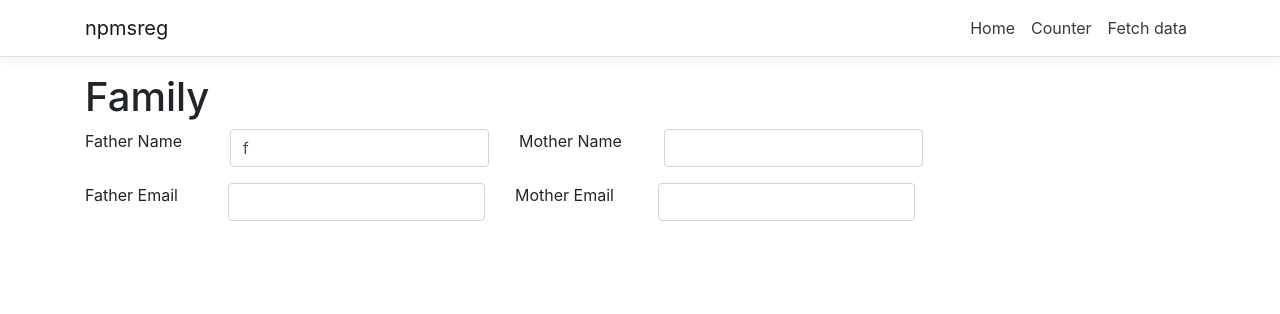
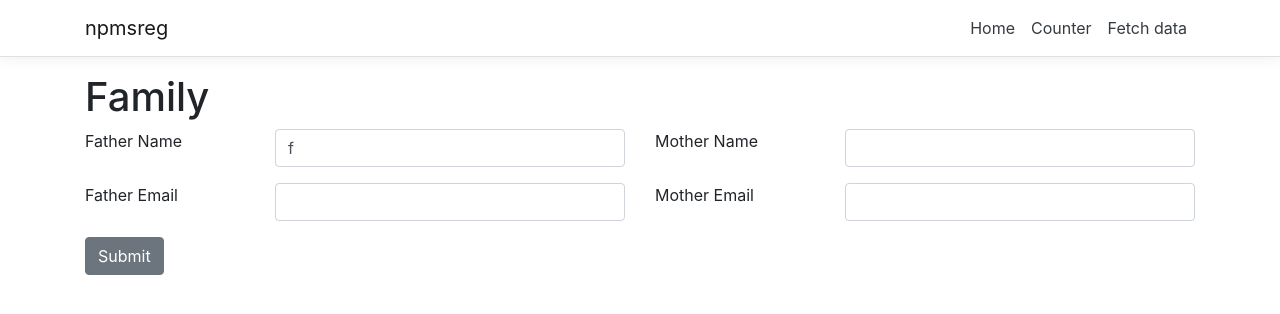
Before and after one commit to hengyiliu/npmsreg, a React (Create React App) app in the folder ClientApp/: page /family in a window 1280 px wide. Shown: the top 314 px of the page. Built offline with nearby package versions, Linux system fonts and the light colour scheme; no server answers.

Commit message:
add update

```diff
--- a/ClientApp/src/actions/actions.tsx
+++ b/ClientApp/src/actions/actions.tsx
@@ -57,9 +57,8 @@ export function GetFamilyData(id: number) {
 export function UpdateFamilyData(family: IFamily) {
   return async (dispatch: ThunkDispatch<IRegStoreState, {}, FamilyActionType>) => {
     console.log(family);
-/*
-    const resp = await fetch("/api/families", {
-      method: 'POST', // *GET, POST, PUT, DELETE, etc.
+    const resp = await fetch("/api/families/" + family.id , {
+      method: 'PUT', // *GET, POST, PUT, DELETE, etc.
       headers: {
         'Content-Type': 'application/json'
       },
@@ -68,7 +67,5 @@ export function UpdateFamilyData(family: IFamily) {
 
     var json = await resp.json() as IFamily;
     dispatch(UpdateFamily(json));
-*/
-    dispatch(UpdateFamily(family));
   }
 }
--- a/ClientApp/src/components/Family.tsx
+++ b/ClientApp/src/components/Family.tsx
@@ -1,5 +1,5 @@
 import React, { Component } from 'react';
-import { Form, FormGroup, Input, Label, Container, Row, Col } from 'reactstrap';
+import { Form, FormGroup, Input, Label, Container, Row, Col, Button } from 'reactstrap';
 import { Dispatch } from 'redux';
 import { connect } from 'react-redux';
 import { GetFamily, FamilyActionType, GetFamilyData, UpdateFamilyData } from '../actions/actions';
@@ -17,24 +17,19 @@ export interface IFamilyProps {
 
 const FamilySection = (props: FormikProps<IFamily>) =>
   <Form onSubmit={props.handleSubmit}>
-    <Container>
-      <Row>
     <FormGroup row>
       <Col md={2}><Label for="fatherName">Father Name</Label></Col>
       <Col md={4}><Input tag={Field} name="fatherName" type="text" /></Col>
       <Col md={2}><Label for="motherName">Mother Name</Label></Col>
       <Col md={4}><Input tag={Field} name="motherName" type="text" /></Col>
     </FormGroup>
-      </Row>
-      <Row>
     <FormGroup row>
       <Col md={2}><Label for="fatherEmail">Father Email</Label></Col>
       <Col md={4}><Input tag={Field} name="fatherEmail" type="email" /></Col>
       <Col md={2}><Label for="motherEmail">Mother Email</Label></Col>
       <Col md={4}><Input tag={Field} name="motherEmail" type="email" /></Col>
     </FormGroup>
-      </Row>
-    </Container>
+    <Button disabled={props.isSubmitting}>Submit</Button>
   </Form>
 ;
 
@@ -68,10 +63,8 @@ class Family extends Component<IFamilyProps, {}> {
           validate={validateEmail}
           initialValues={this.props.family}
           onSubmit={(values, actions) => {
-            setTimeout(() => {
-              alert(JSON.stringify(values, null, 2));
+            this.props.updateFamilyData(values);
             actions.setSubmitting(false);
-            }, 1000);
           }}
           render={FamilySection}
         >
--- a/ClientApp/src/reducers/FamilyReducer.tsx
+++ b/ClientApp/src/reducers/FamilyReducer.tsx
@@ -2,6 +2,7 @@ import { FamilyActionType, FamilyActionsEnum } from '../actions/actions';
 import { IRegStoreState, IFamily } from '../store/RegStoreState';
 
 const defaultState: IFamily = {
+  id: 0,
   fatherName: "f",
   motherName: "",
   fatherEmail: "",
--- a/ClientApp/src/store/RegStoreState.tsx
+++ b/ClientApp/src/store/RegStoreState.tsx
@@ -1,4 +1,5 @@
 export interface IFamily {
+  id: number;
   fatherName: string;
   motherName: string;
   fatherPhone: string;
```
Also changed, not shown: 1 other file (tests, documents, lock files or other folders). Lines whose indentation alone changed are shown as unchanged.
